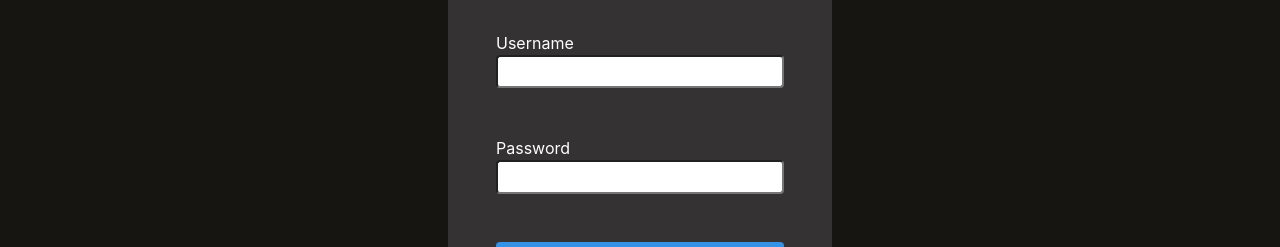
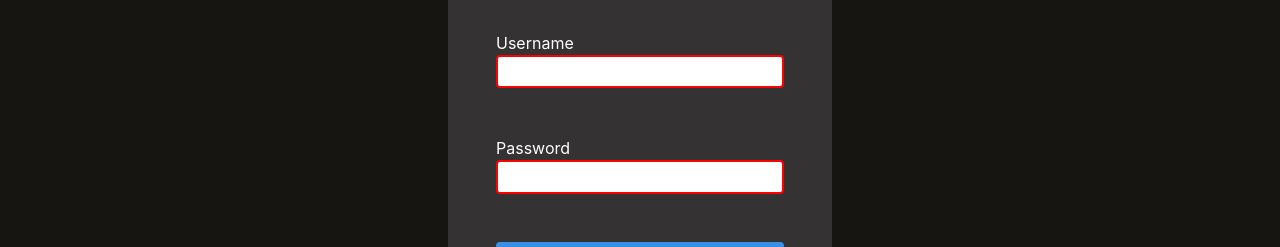
Before and after one commit to mattleeder/cuddly-octo-lamp, a React (Vite) app in the folder frontend/: page /login in a window 1280 px wide. Shown: the part 278-525 px from the top of the page. Built offline with nearby package versions, Linux system fonts and the light colour scheme.

Commit message:
Fixed bug with fuseHandler

```diff
--- a/frontend/src/App.css
+++ b/frontend/src/App.css
@@ -636,3 +636,7 @@ LOGIN TILE
   margin-bottom: 0.5em;
   cursor: pointer;
 }
+
+input:invalid {
+  border: 2px solid red;
+}
--- a/frontend/src/PlayerInfoTile.tsx
+++ b/frontend/src/PlayerInfoTile.tsx
@@ -163,6 +163,7 @@ function fuseHandler(
 ) {
   // If none active do nothing
   if (!active) {
+    setFuseActive(false)
     return
   }
 
@@ -177,6 +178,7 @@ function fuseHandler(
 
   // Else clear queue
   console.log("Clear queue")
+  setFuseActive(false)
   queuedPlayerID.current = null
   queuedPlayerData.current = null
 }
--- a/frontend/src/auth/LoginPage.tsx
+++ b/frontend/src/auth/LoginPage.tsx
@@ -1,8 +1,4 @@
 import React, { useState } from 'react';
-
-function submitForm() {
-
-}
 
 // When redirected to login can use ?referrer=/somePage to redirect after successful login attempt
 
@@ -15,11 +11,11 @@ function LoginForm() {
     <form method="post" action="/login#post">
       <div className='formGroup'>
         <label htmlFor="username">Username</label>
-        <input name="username" type="text" value={username} onChange={(event) => setUsername(event.target.value)}/>
+        <input name="username" type="text" required={true} value={username} onChange={(event) => setUsername(event.target.value)}/>
       </div>
       <div className='formGroup'>
         <label htmlFor="password">Password</label>
-        <input name="password" type="password" value={password} onChange={(event) => setPassword(event.target.value)}/>
+        <input name="password" type="password" required={true} value={password} onChange={(event) => setPassword(event.target.value)}/>
       </div>
       <button className='signInButton'>SIGN IN</button>
       <label>
```
